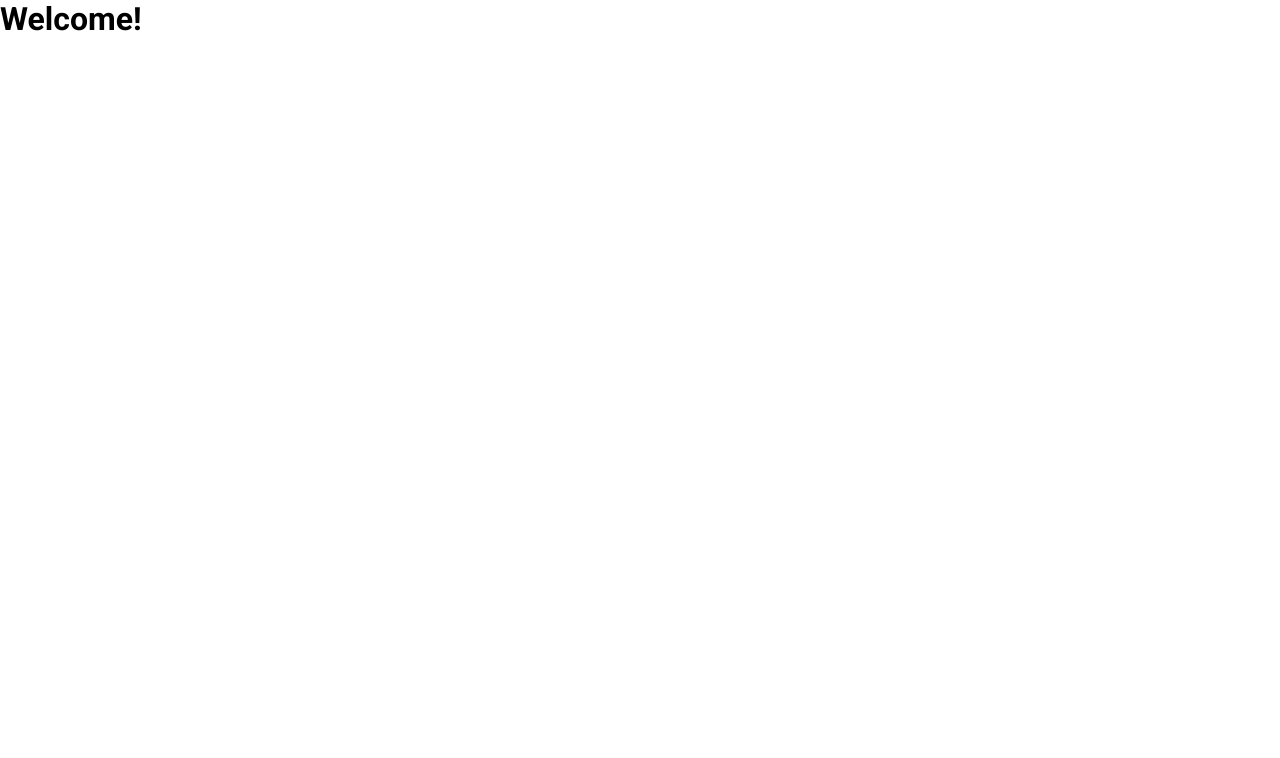
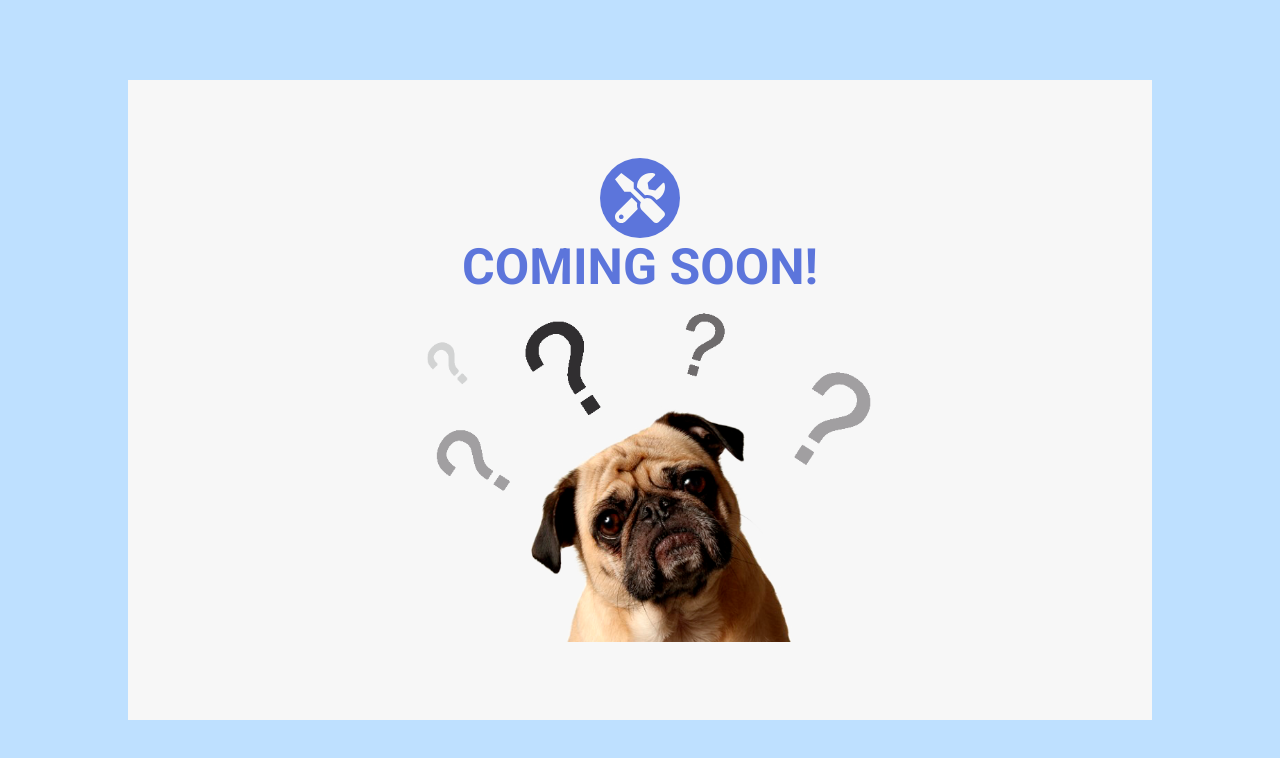
Before and after one commit to jerolan/4vetsnpets, a React (Vite) app: page /home in a window 1280 px wide. Shown: the top 758 px of the page. Built offline with nearby package versions, Linux system fonts and the light colour scheme.

Commit message:
(Mod) Home file

```diff
--- a/src/pages/Home.tsx
+++ b/src/pages/Home.tsx
@@ -1,6 +1,8 @@
+import ComingSoon from "../components/ComingSoon";
+
 function Home(){
     return (<>
-        <h1>Welcome!</h1>
+        <ComingSoon/>
     </>)
 }
 
```
